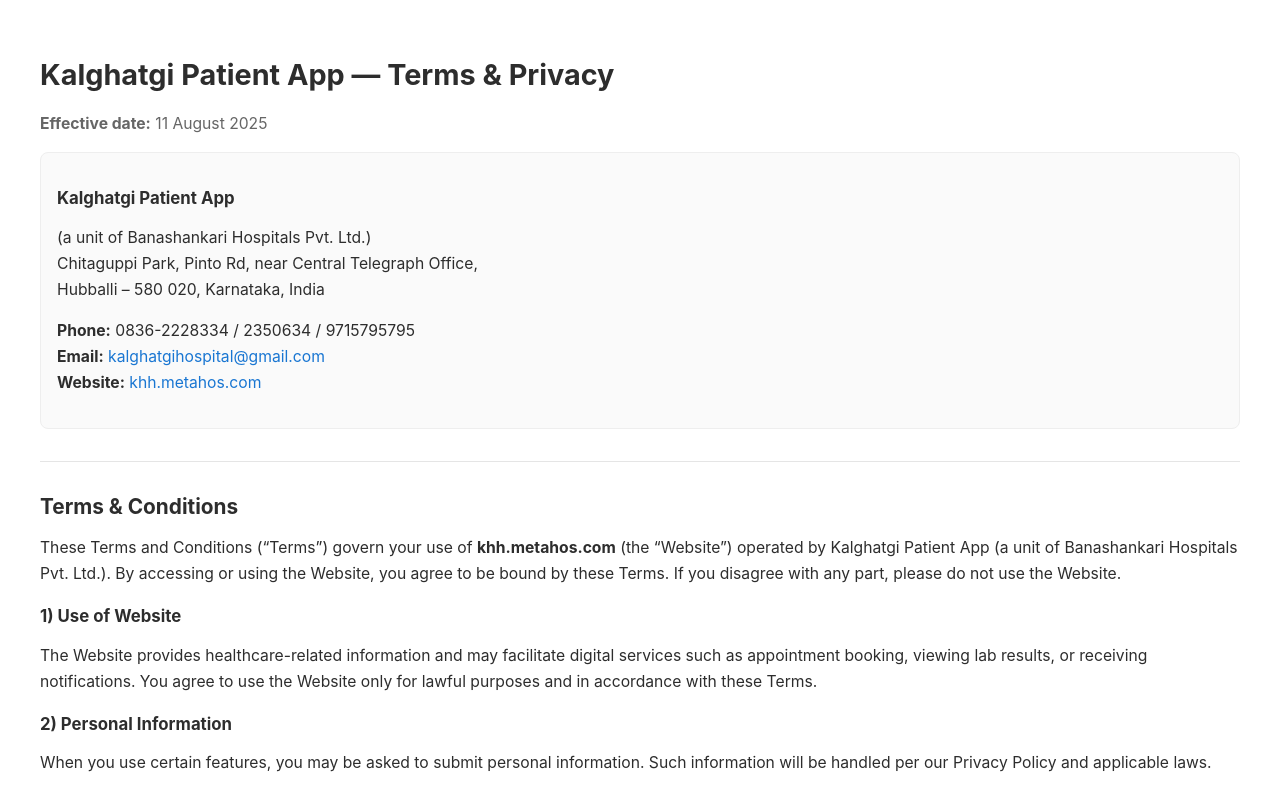
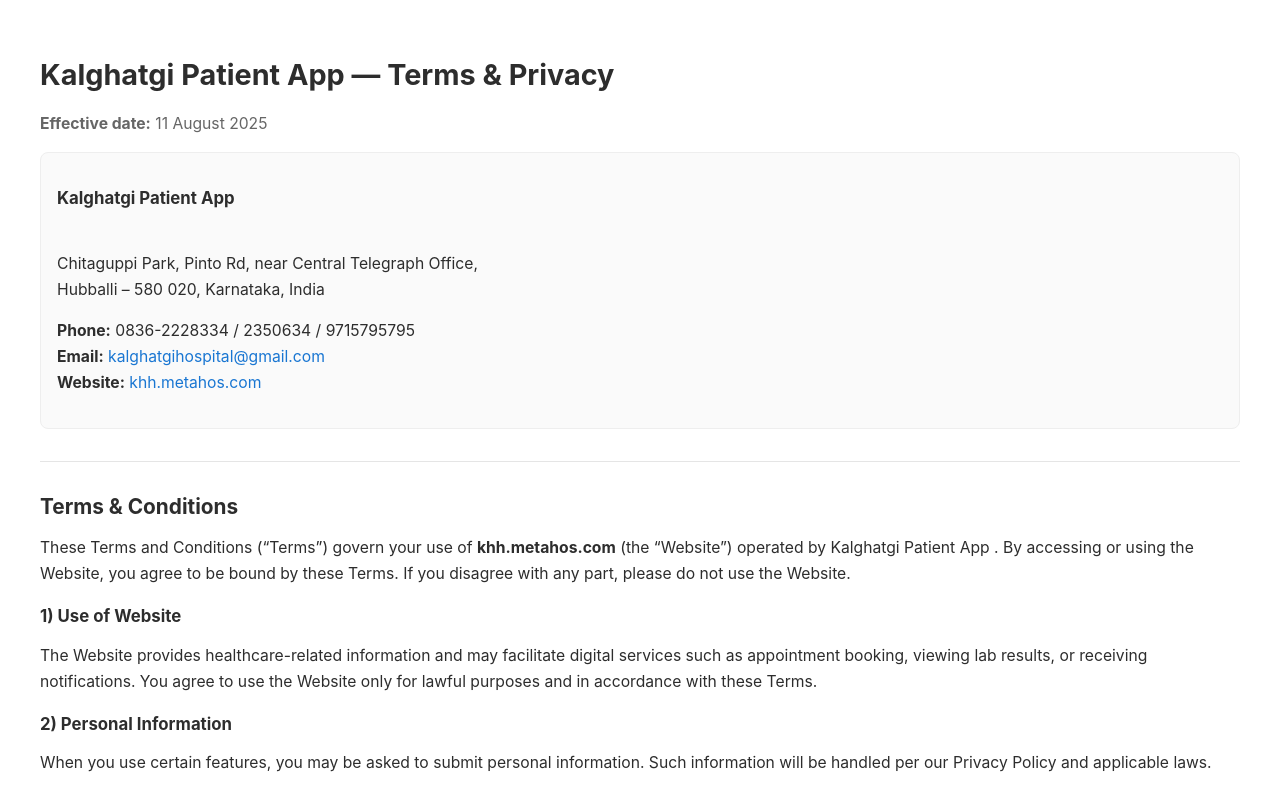
Before and after one commit to akashmeta16/khh-privacy-policy-ios, a plain HTML site: page index.html in a window 1280 px wide. Shown: the top 792 px of the page. Drawn offline with Linux system fonts and the light colour scheme.

Commit message:
Update patient app description in index.html
Removed the unit affiliation from the patient app description.

```diff
--- a/index.html
+++ b/index.html
@@ -24,7 +24,7 @@
 
   <div class="card">
     <h3>Kalghatgi Patient App</h3>
-    <p>(a unit of Banashankari Hospitals Pvt. Ltd.)<br/>
+    <p><br/>
       Chitaguppi Park, Pinto Rd, near Central Telegraph Office,<br/>
       Hubballi – 580 020, Karnataka, India</p>
     <p><strong>Phone:</strong> 0836-2228334 / 2350634 / 9715795795<br/>
@@ -35,7 +35,7 @@
   <hr/>
 
   <h2>Terms &amp; Conditions</h2>
-  <p>These Terms and Conditions (“Terms”) govern your use of <strong>khh.metahos.com</strong> (the “Website”) operated by Kalghatgi Patient App (a unit of Banashankari Hospitals Pvt. Ltd.). By accessing or using the Website, you agree to be bound by these Terms. If you disagree with any part, please do not use the Website.</p>
+  <p>These Terms and Conditions (“Terms”) govern your use of <strong>khh.metahos.com</strong> (the “Website”) operated by Kalghatgi Patient App . By accessing or using the Website, you agree to be bound by these Terms. If you disagree with any part, please do not use the Website.</p>
 
   <h3>1) Use of Website</h3>
   <p>The Website provides healthcare-related information and may facilitate digital services such as appointment booking, viewing lab results, or receiving notifications. You agree to use the Website only for lawful purposes and in accordance with these Terms.</p>
```
